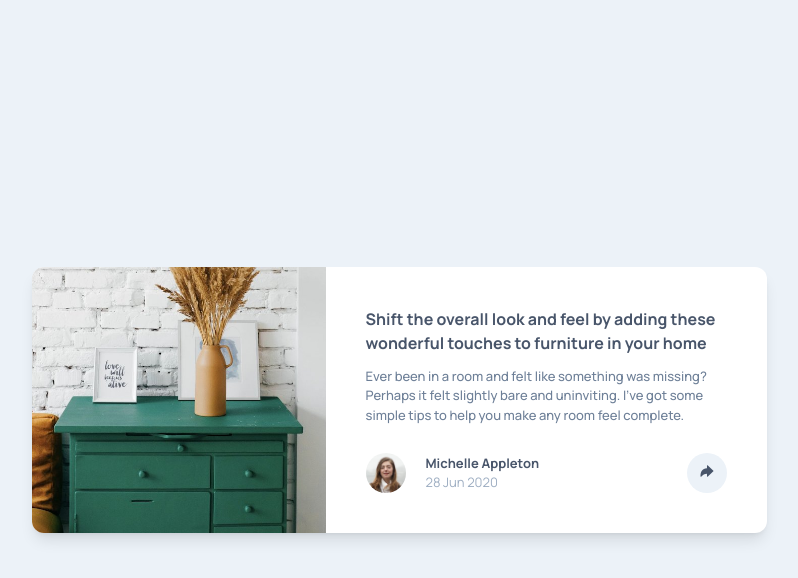
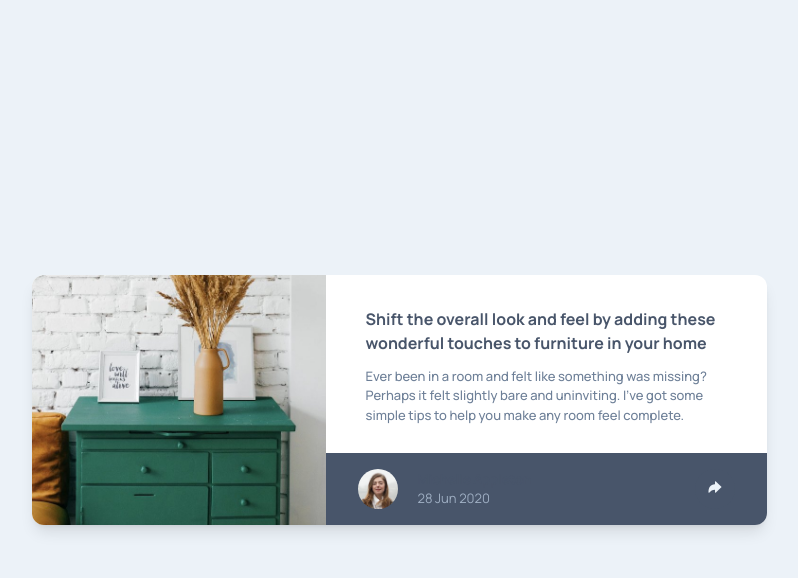
Before and after one commit to lost50U1/article-preview-component-master, a website: page src/index.html in a window 1280 px wide. Both pictures are taken after a click on the button 947 px from the left and 473 px from the top of the page. Shown: the whole page, without its empty margins (241-1039 px from the left). Drawn offline with nearby package versions, Linux system fonts and the light colour scheme.

Commit message:
javascript-1

```diff
--- a/src/index.html
+++ b/src/index.html
@@ -48,20 +48,23 @@
           alt=""
         />
       </div>
-      <div class="p-8 sm:p-10 sm:w-[60%]">
+      <div class="sm:w-[60%]">
+        <div class="px-8 pt-8 sm:px-10">
           <h1 class="text-VeryDarkGrayishBlue font-bold mb-3">
             Shift the overall look and feel by adding these wonderful touches to
             furniture in your home
           </h1>
           <p
-          class="text-DesaturatedDarkBlue text-[13px] font-medium mb-8 sm:mb-7"
+            class="text-DesaturatedDarkBlue text-[13px] font-medium mb-3 sm:mb-7"
           >
             Ever been in a room and felt like something was missing? Perhaps it
             felt slightly bare and uninviting. I’ve got some simple tips to help
             you make any room feel complete.
           </p>
-        <div class="flex justify-between items-center w-full">
-          <div class="flex items-center gap-5">
+        </div>
+        <div id="footer">
+          <div class="flex justify-between items-center w-full pt-4 pb-4">
+            <div class="flex items-center gap-5 pl-8">
               <div>
                 <img
                   class="rounded-full h-auto w-10"
@@ -77,8 +80,12 @@
                 <p class="text-GrayishBlue">28 Jun 2020</p>
               </div>
             </div>
-          <div>
-            <button class="bg-LightGrayishBlue px-3 py-2 rounded-full">
+            <div class="pr-8">
+              <button
+                id="btn"
+                type="button"
+                class="bg-LightGrayishBlue px-3 py-2 rounded-full"
+              >
                 <ion-icon
                   class="text-VeryDarkGrayishBlue"
                   name="arrow-redo"
@@ -87,8 +94,9 @@
             </div>
           </div>
         </div>
+      </div>
     </main>
 
-    <script src="js/scripts.js"></script>
+    <script src="js/main.js"></script>
   </body>
 </html>
--- /dev/null
+++ b/src/js/main.js
@@ -0,0 +1,40 @@
+const btn = document.getElementById("btn");
+const footerContainer = document.getElementById("footer");
+
+btn.addEventListener("click", () => {
+  footerContainer.style.display = "none";
+  footerContainer.innerHTML = `
+  <div id="footer">
+        <div class="flex justify-between items-center w-full bg-VeryDarkGrayishBlue px-8 py-4">
+          <div class="flex items-center gap-5">
+            <div>
+              <img
+                class="rounded-full h-auto w-10"
+                src="images/avatar-michelle.jpg"
+                alt=""
+              />
+            </div>
+
+            <div class="text-[13px]">
+              <p class="font-bold text-VeryDarkGrayishBlue">
+                Michelle Appleton
+              </p>
+              <p class="text-GrayishBlue">28 Jun 2020</p>
+            </div>
+          </div>
+          <div>
+            <button
+              id="btn"
+              type="button"
+              class="bg-VeryDarkGrayishBlue px-3 py-2 rounded-full"
+            >
+              <ion-icon
+                class="text-LightGrayishBlue"
+                name="arrow-redo"
+              ></ion-icon>
+            </button>
+          </div>
+          </div>
+        </div>`;
+  footerContainer.style.display = "block";
+});
```
Also changed, not shown: src/css/styles.css, src/js/scripts.js (deleted). Lines whose indentation alone changed are shown as unchanged.
